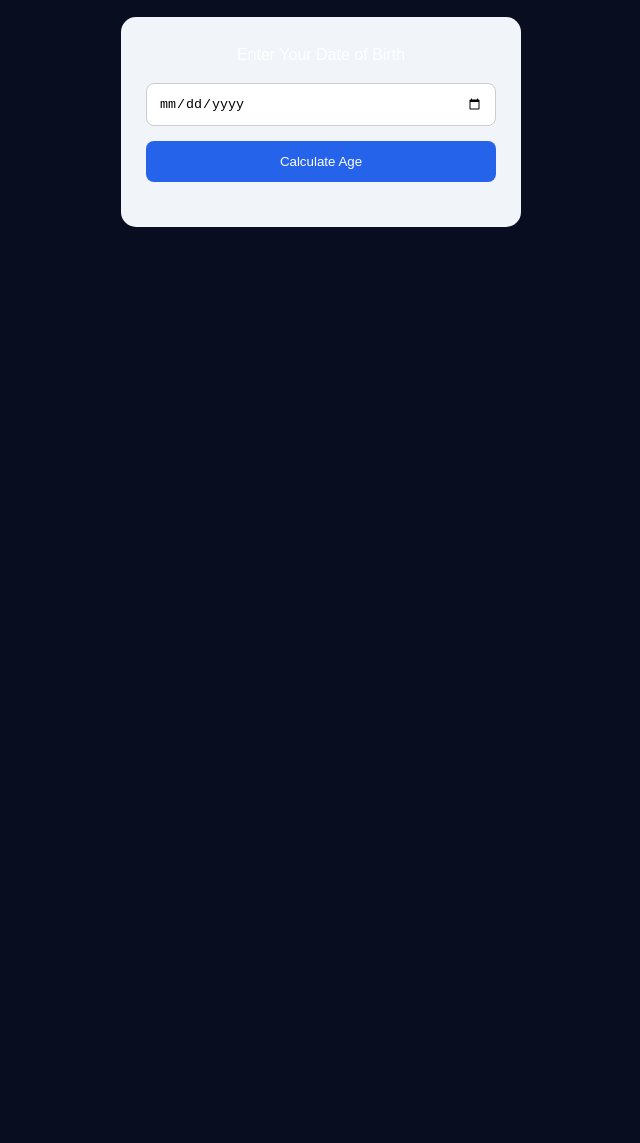
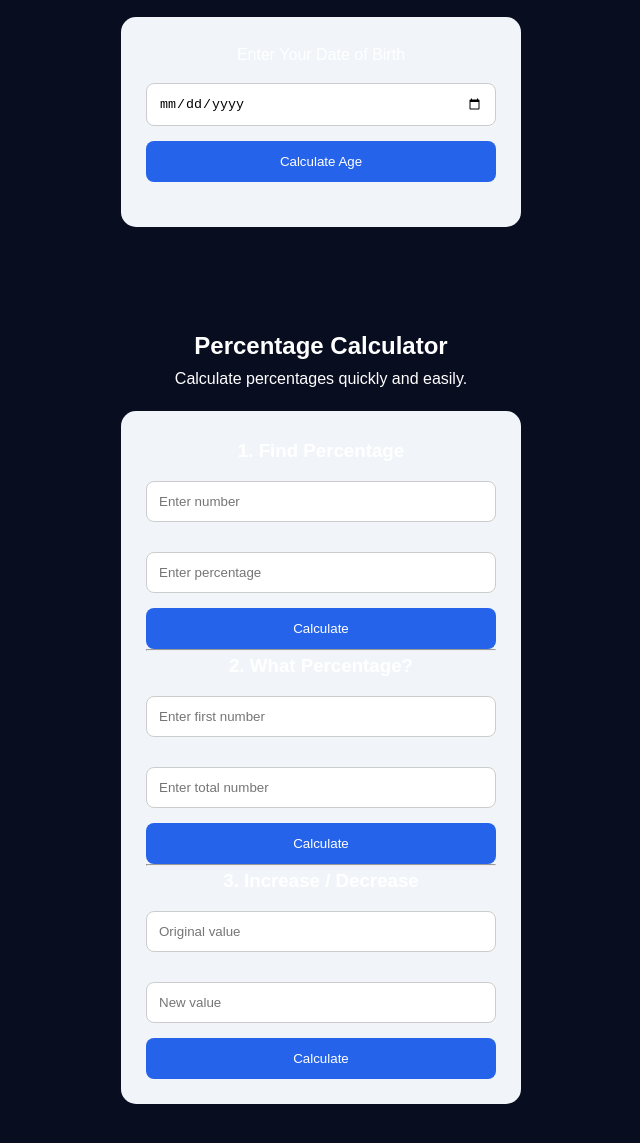
Before and after one commit to aaltufaltu414/my-first-website, a plain HTML site: page index.html in a window 1280 px wide. Shown: the part 4528-5671 px from the top of the page, without its empty margins (319-959 px from the left). Before the commit the page ends 4815 px from the top, so only its background shows below. Drawn offline with nearby package versions, Linux system fonts and the light colour scheme.

Commit message:
Update index.html

```diff
--- a/index.html
+++ b/index.html
@@ -860,5 +860,84 @@ function calculateAge() {
 }
 </script>
 
+<!-- PERCENTAGE CALCULATOR -->
+<section id="percentage-calculator" class="tool-section">
+  <h2>Percentage Calculator</h2>
+  <p>Calculate percentages quickly and easily.</p>
+
+  <div class="age-box">
+
+    <h3>1. Find Percentage</h3>
+    <input type="number" id="percentValue" placeholder="Enter number">
+    <input type="number" id="percentRate" placeholder="Enter percentage">
+    <button onclick="findPercentage()">Calculate</button>
+    <p id="percentResult"></p>
+
+    <hr>
+
+    <h3>2. What Percentage?</h3>
+    <input type="number" id="partValue" placeholder="Enter first number">
+    <input type="number" id="totalValue" placeholder="Enter total number">
+    <button onclick="whatPercentage()">Calculate</button>
+    <p id="whatResult"></p>
+
+    <hr>
+
+    <h3>3. Increase / Decrease</h3>
+    <input type="number" id="oldValue" placeholder="Original value">
+    <input type="number" id="newValue" placeholder="New value">
+    <button onclick="changePercentage()">Calculate</button>
+    <p id="changeResult"></p>
+
+  </div>
+</section>
+
+<script>
+function findPercentage() {
+  const n = Number(document.getElementById("percentValue").value);
+  const p = Number(document.getElementById("percentRate").value);
+
+  if (document.getElementById("percentValue").value === "" ||
+      document.getElementById("percentRate").value === "") {
+    document.getElementById("percentResult").textContent = "Enter both values.";
+    return;
+  }
+
+  document.getElementById("percentResult").textContent =
+    "Result: " + (n * p / 100);
+}
+
+function whatPercentage() {
+  const a = Number(document.getElementById("partValue").value);
+  const b = Number(document.getElementById("totalValue").value);
+
+  if (document.getElementById("partValue").value === "" ||
+      document.getElementById("totalValue").value === "" || b === 0) {
+    document.getElementById("whatResult").textContent = "Enter valid values. Total cannot be zero.";
+    return;
+  }
+
+  document.getElementById("whatResult").textContent =
+    "Result: " + (a / b * 100).toFixed(2) + "%";
+}
+
+function changePercentage() {
+  const oldNum = Number(document.getElementById("oldValue").value);
+  const newNum = Number(document.getElementById("newValue").value);
+
+  if (document.getElementById("oldValue").value === "" ||
+      document.getElementById("newValue").value === "" || oldNum === 0) {
+    document.getElementById("changeResult").textContent = "Enter valid values. Original value cannot be zero.";
+    return;
+  }
+
+  const change = ((newNum - oldNum) / oldNum) * 100;
+  const label = change > 0 ? "Increase" : change < 0 ? "Decrease" : "No change";
+
+  document.getElementById("changeResult").textContent =
+    label + ": " + Math.abs(change).toFixed(2) + "%";
+}
+</script>
+
 </body>
 </html>
```
